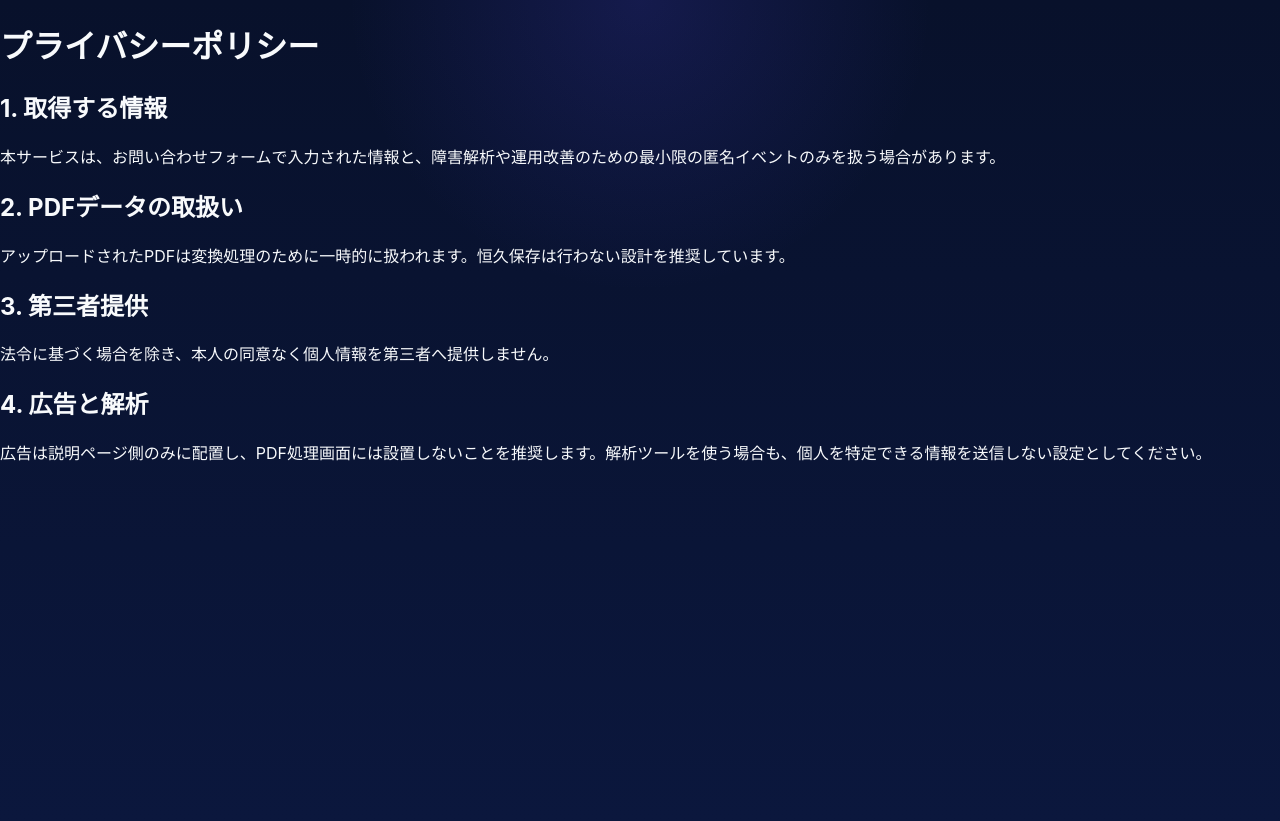
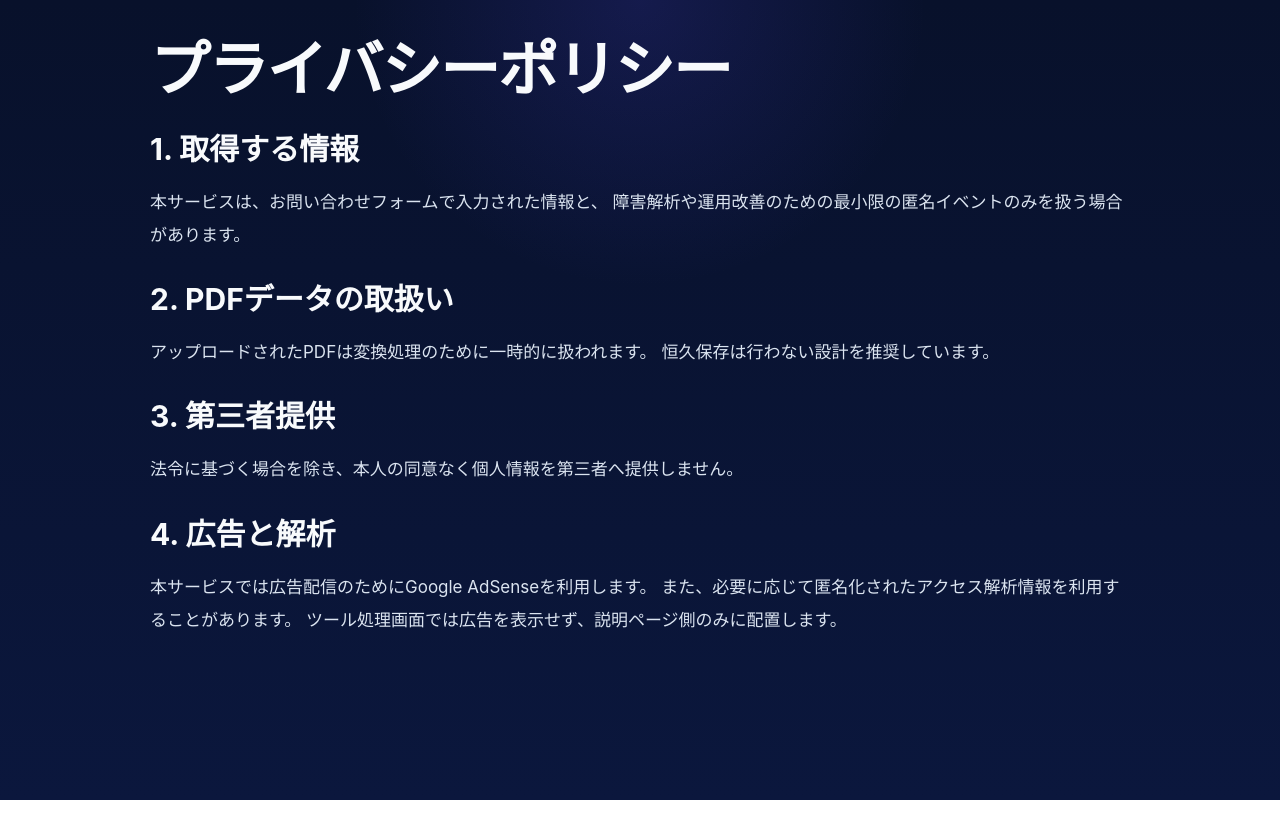
Before and after one commit to tamtamkt7-max/touki-web-app, a Next.js app: page /privacy in a window 1280 px wide. After the commit the page ends 800 px from the top, so only its background shows below. Built offline with nearby package versions, Linux system fonts and the light colour scheme.

Commit message:
Update page.tsx

```diff
--- a/app/privacy/page.tsx
+++ b/app/privacy/page.tsx
@@ -1,17 +1,42 @@
 export const dynamic = 'force-dynamic';
+
 export default function PrivacyPage() {
   return (
-    <main className="container">
-      <div className="card">
-        <h1>プライバシーポリシー</h1>
-        <h2>1. 取得する情報</h2>
-        <p className="small">本サービスは、お問い合わせフォームで入力された情報と、障害解析や運用改善のための最小限の匿名イベントのみを扱う場合があります。</p>
-        <h2>2. PDFデータの取扱い</h2>
-        <p className="small">アップロードされたPDFは変換処理のために一時的に扱われます。恒久保存は行わない設計を推奨しています。</p>
-        <h2>3. 第三者提供</h2>
-        <p className="small">法令に基づく場合を除き、本人の同意なく個人情報を第三者へ提供しません。</p>
-        <h2>4. 広告と解析</h2>
-        <p className="small">広告は説明ページ側のみに配置し、PDF処理画面には設置しないことを推奨します。解析ツールを使う場合も、個人を特定できる情報を送信しない設定としてください。</p>
+    <main className="doc-page">
+      <div className="doc-inner">
+        <h1 className="doc-title">プライバシーポリシー</h1>
+
+        <section className="doc-section">
+          <h2>1. 取得する情報</h2>
+          <p>
+            本サービスは、お問い合わせフォームで入力された情報と、
+            障害解析や運用改善のための最小限の匿名イベントのみを扱う場合があります。
+          </p>
+        </section>
+
+        <section className="doc-section">
+          <h2>2. PDFデータの取扱い</h2>
+          <p>
+            アップロードされたPDFは変換処理のために一時的に扱われます。
+            恒久保存は行わない設計を推奨しています。
+          </p>
+        </section>
+
+        <section className="doc-section">
+          <h2>3. 第三者提供</h2>
+          <p>
+            法令に基づく場合を除き、本人の同意なく個人情報を第三者へ提供しません。
+          </p>
+        </section>
+
+        <section className="doc-section">
+          <h2>4. 広告と解析</h2>
+          <p>
+            本サービスでは広告配信のためにGoogle AdSenseを利用します。
+            また、必要に応じて匿名化されたアクセス解析情報を利用することがあります。
+            ツール処理画面では広告を表示せず、説明ページ側のみに配置します。
+          </p>
+        </section>
       </div>
     </main>
   );
```
